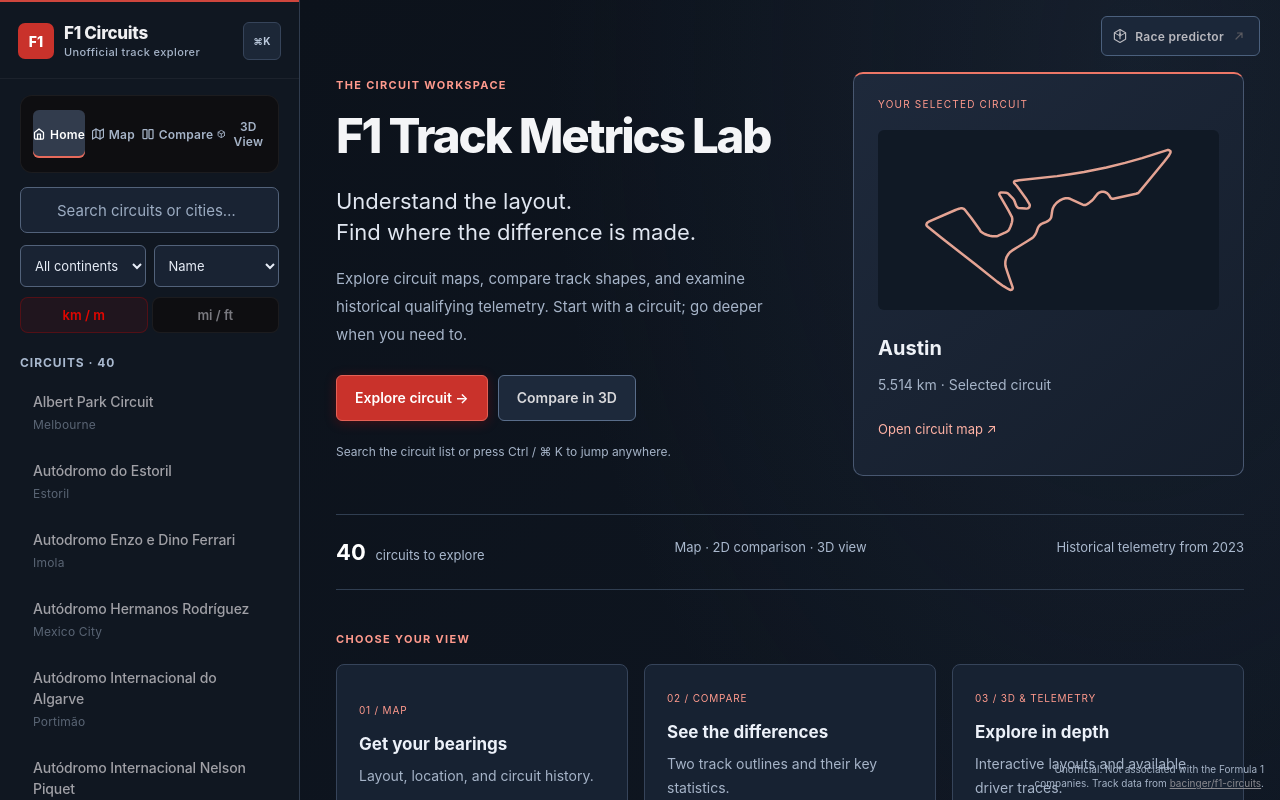
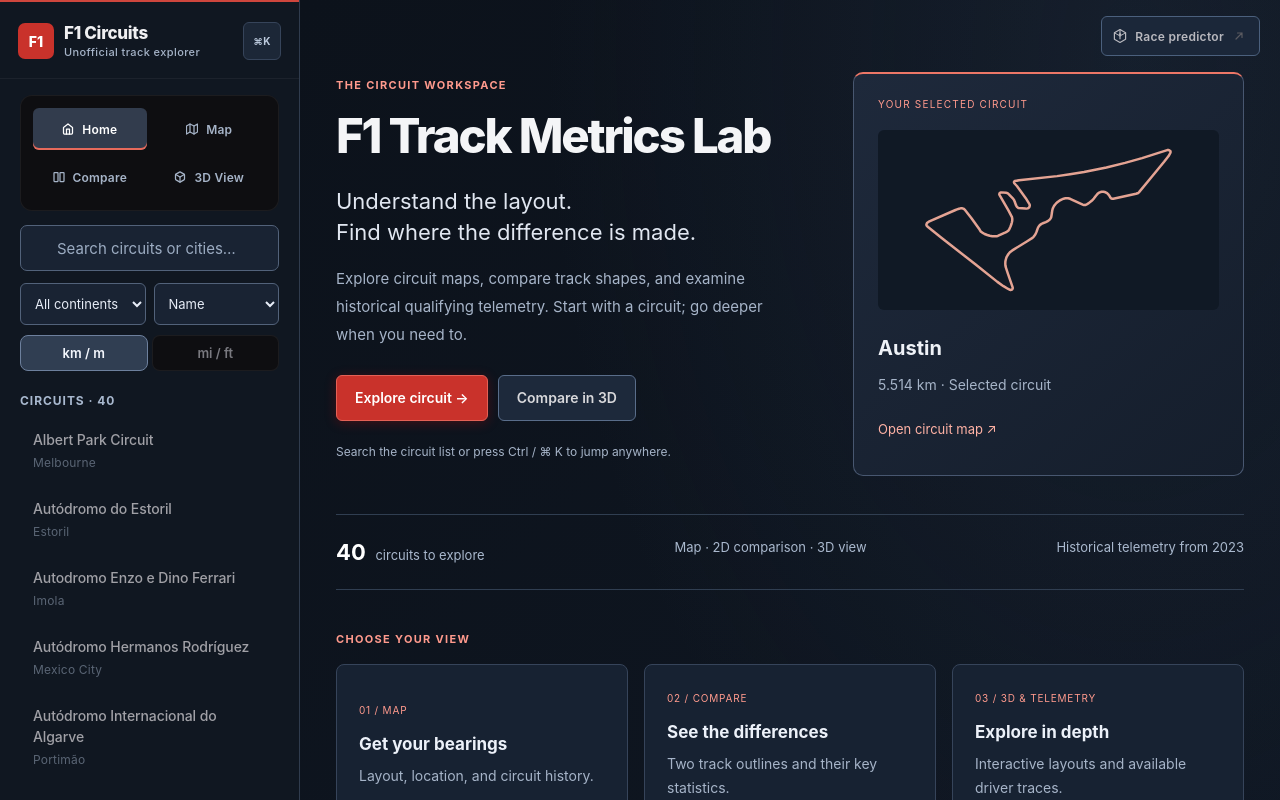
Before and after one commit to yashyegare/F1TrackMetricsLab, a React (Vite) app: page / in a window 1280 px wide. Built offline with nearby package versions, Linux system fonts and the light colour scheme.

Commit message:
Improve sidebar contrast and keep landing content unobstructed

```diff
--- a/src/workspace.css
+++ b/src/workspace.css
@@ -16,7 +16,8 @@ button:active:not(:disabled) { transform:translateY(1px); }
 .sidebar-header h1 { font-size:17px; }
 .sidebar-header h1 span,.sidebar-header p { color:var(--muted); }
 .cmd-trigger { min-width:38px; min-height:38px; color:#bdcbde; border-color:var(--stroke); background:#1c2737; }
-.mode-toggle { gap:4px; padding:14px 12px; }
+.mode-toggle { display:grid; grid-template-columns:repeat(2,minmax(0,1fr)); gap:6px; padding:12px; }
+.mode-toggle button { display:flex; align-items:center; justify-content:center; gap:8px; }
 .mode-toggle button { min-height:42px; font-size:12px; border-radius:6px; color:var(--muted); }
 .mode-toggle button.active { background:#323c4d; color:white; box-shadow:inset 0 -2px 0 #e76a5b; }
 .search { min-height:46px; font-size:15px; background:#192333; border-color:#52627a; border-radius:7px; }
@@ -24,6 +25,7 @@ button:active:not(:disabled) { transform:translateY(1px); }
 .sidebar-filters { gap:8px; }
 .sidebar-filters select,.compare-pickers select { min-height:42px; min-width:0; background:#192333; border-color:#52627a; font-size:13px; color:#e7edf7; border-radius:6px; }
 .sidebar-units button { min-height:36px; font-size:13px; }
+.sidebar-units button.active { background:#303e52; border-color:#6d809d; color:#f3f6fc; }
 .sidebar-list-header { color:#a9b9cf; font-size:12px; letter-spacing:.08em; }
 .circuit-list { scrollbar-width:thin; scrollbar-color:#46566e transparent; padding-bottom:16px; }
 .circuit-list button { border-radius:6px; margin:2px 8px; width:calc(100% - 16px); padding:12px; border:1px solid transparent; }
@@ -31,6 +33,7 @@ button:active:not(:disabled) { transform:translateY(1px); }
 .circuit-list button.active { background:#263448; border-color:#637086; box-shadow:inset 2px 0 #f08777; }
 .circuit-name { font-size:14px; line-height:1.5; font-weight:550; }
 .circuit-location { font-size:12px; color:#a3b2c7; margin-top:3px; }
+.circuit-list button .circuit-location { color:#a3b2c7; }
 .lab-search-empty { margin:14px; padding:16px; background:#1c2737; border:1px solid var(--stroke); border-radius:7px; font-size:14px; }
 .lab-search-empty p { color:var(--muted); line-height:1.6; }
 .lab-search-empty button { background:#34445e; color:white; border:1px solid #65758e; border-radius:5px; padding:10px 14px; min-height:42px; cursor:pointer; }
@@ -90,6 +93,7 @@ button:active:not(:disabled) { transform:translateY(1px); }
 .cmd-input { font-size:16px; }
 .loading-3d { padding:100px 24px; text-align:center; font-size:15px; color:var(--muted); }
 .disclaimer { font-size:10px; color:#a5b3c7; }
+.map-area:has(.landing-hero) > .disclaimer { display:none; }
 @media(max-width:1100px) { .lab-introduction { grid-template-columns:1fr; gap:24px; } .lab-selected-preview { display:none; } }
 @media(max-width:768px) {
   .app { min-height:100dvh; }
```
